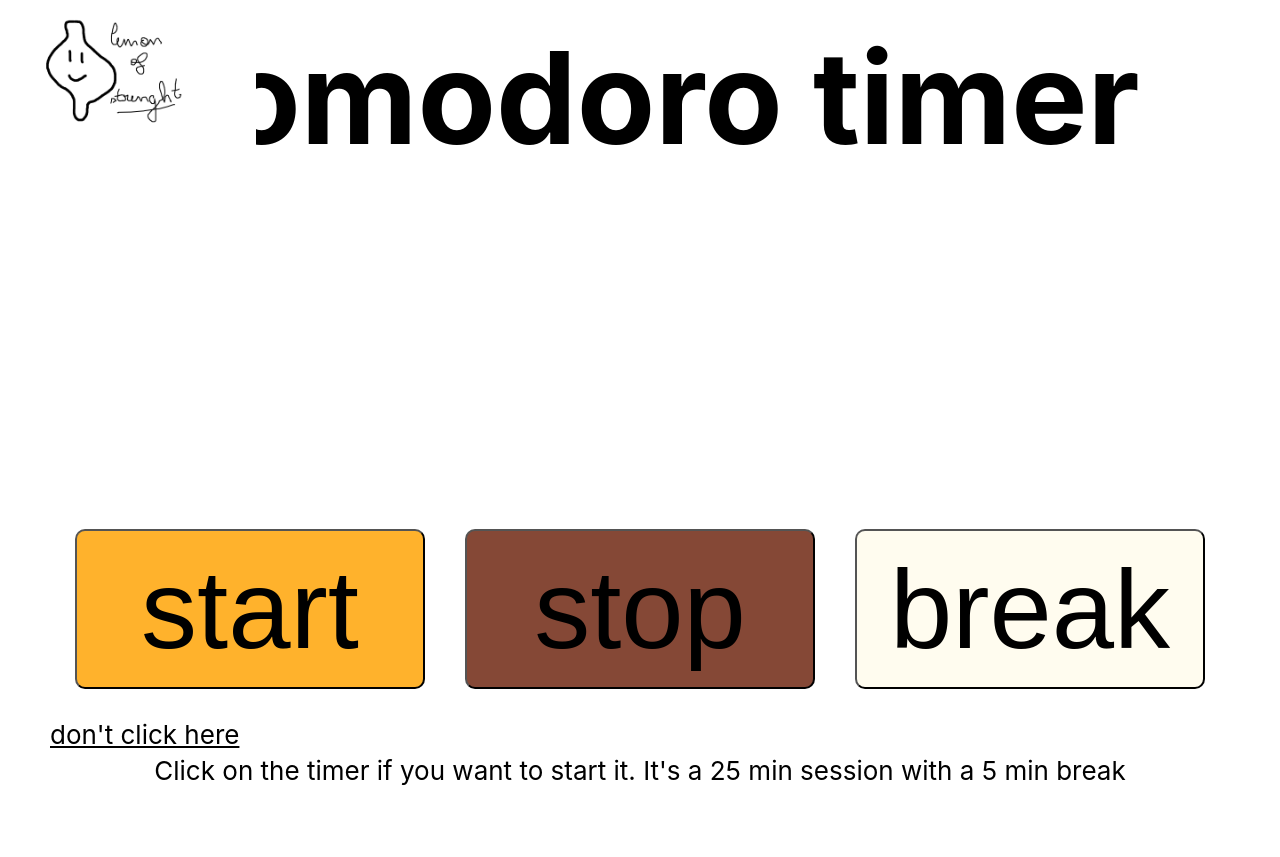
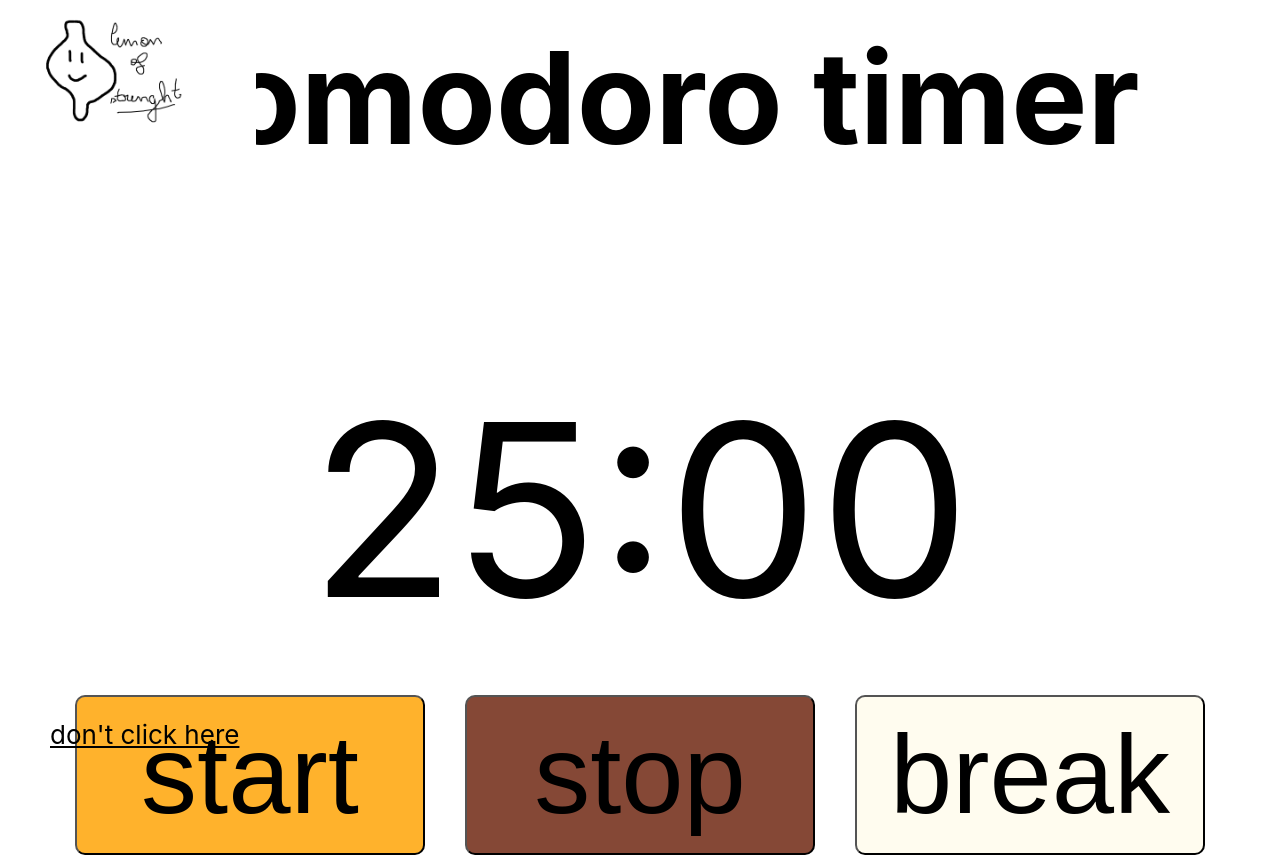
Before and after one commit to NujabesCoder/pomodoro_app, a React (Create React App) app: page / in a window 1280 px wide. Shown: the top 857 px of the page. Built offline with nearby package versions, Linux system fonts and the light colour scheme.

Commit message:
timer mostly done, have to debug it

```diff
--- a/src/App.css
+++ b/src/App.css
@@ -25,6 +25,13 @@
   cursor: pointer;    /* Show pointer on hover */
   border-radius: 10px;
 }
+
+.timer-display {
+  font-size: 15rem;  /* Adjust the size as needed */
+  margin: 20px;
+  text-align: center;
+}
+
 
 .start-btn {
   background-color: rgb(255, 178, 44);
--- a/src/App.js
+++ b/src/App.js
@@ -6,9 +6,51 @@ import './App.css';
 
 
 function App() {
-  const [time, setTime] = useState(0);
+  const [timeLeft, setTimeLeft] = useState(WORK_TIME);
+  const [isRunning, setIsRunning] = useState(false);
+  const [onBreak, setOnBreak] = useState(false);
 
+  useEffect(() => {
+    let timer = null;
 
+    if (isRunning && timeLeft > 0) {
+      timer = setInterval(() => {
+        setTimeLeft(prevTime => prevTime - 1);
+      }, 1000);
+    } else if (timeLeft === 0 && isRunning) {
+      if (!onBreak) {
+        setTimeLeft(BREAK_TIME);
+        setOnBreak(true);
+      } else {
+        setTimeLeft(WORK_TIME);
+        setOnBreak(false);
+      }
+    }
+
+    return () => clearInterval(timer);
+  }, [isRunning, timeLeft, onBreak]);
+
+  const formatTime = (seconds) => {
+    const minutes = Math.floor(seconds / 60);
+    const secs = seconds % 60;
+    return `${minutes < 10 ? '0' : ''}${minutes}:${secs < 10 ? '0' : ''}${secs}`;
+  };
+
+  // Event handlers for the buttons
+  const handleStart = () => {
+    setIsRunning(true);
+  };
+
+  const handleStop = () => {
+    setIsRunning(false);
+  };
+
+  const handleBreak = () => {
+    // Force break mode: set timer to break time and start it.
+    setIsRunning(true);
+    setOnBreak(true);
+    setTimeLeft(BREAK_TIME);
+  };
 
   return (
     <div className="App">
@@ -19,15 +61,38 @@ function App() {
 
       <header className="App-header">
 
-         {/* <span>{{"0"}}</span> */}
+        <div className="timer-display">
+          {formatTime(timeLeft)}
+        </div>
+
         <div className="buttons-container">
-          <button className="timers start-btn" title="let's go ! you can do it ! stay focused">start</button>
-          <button className="timers stop-btn"  title="it's okay to take a lil break, come back stronger">stop</button>
-          <button className="timers break-btn" title="congradulation, you deserve it :)">break</button>
+
+          <button
+            className="timers start-btn"
+            title="let's go ! you can do it ! stay focused"
+            onClick={handleStart}>
+              start
+          </button>
+
+          <button
+            className="timers stop-btn"
+            title="it's okay to take a lil break, come back stronger"
+            onClick={handleStop}>
+              stop
+          </button>
+
+          <button
+            className="timers break-btn"
+            title="congradulationsà, you deserve it :)"
+            onClick={handleBreak}>
+              break
+          </button>
+
         </div>
         <p>
           Click on the timer if you want to start it. It's a 25 min session with a 5 min break
         </p>
+
         <a
            className="App-link"
            href={lockInImage}
```
